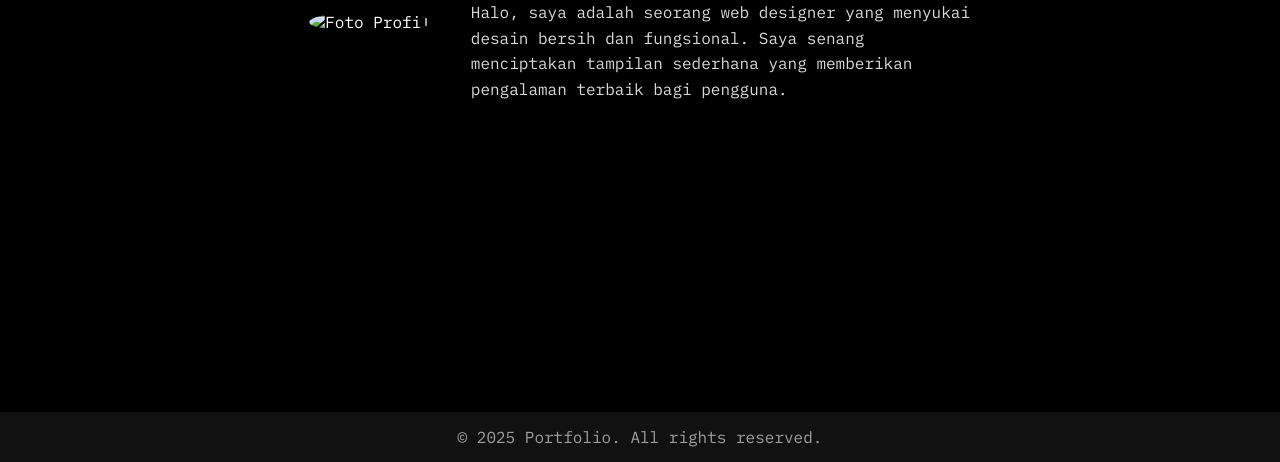
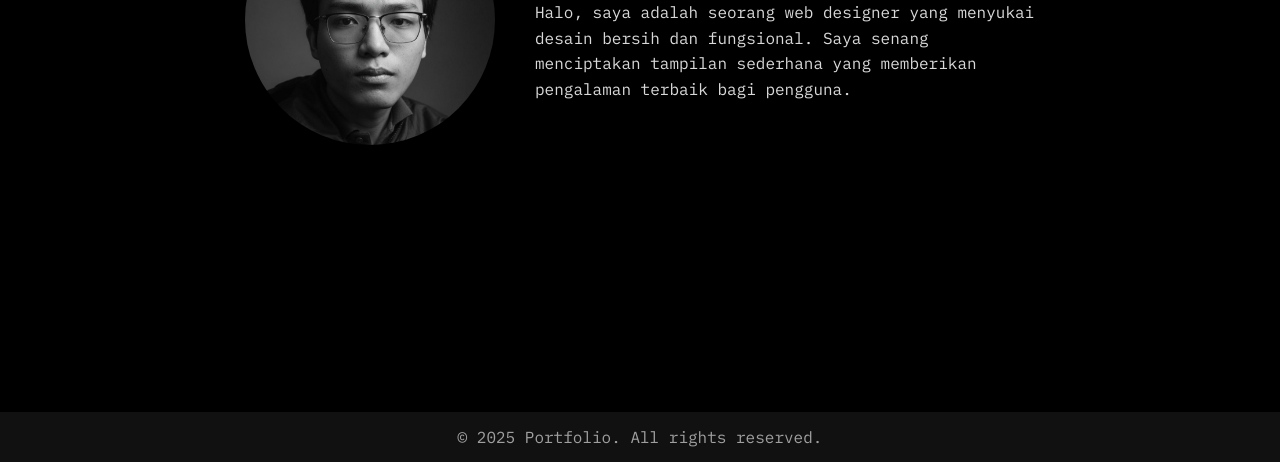
Before and after one commit to Taqwa21/taqwarmdn, a plain HTML site: page index.html in a window 1280 px wide. Shown: the part 428-890 px from the top of the page. Drawn offline with Linux system fonts and the light colour scheme.

```diff
--- a/index.html
+++ b/index.html
@@ -120,7 +120,7 @@
   <main>
     <div class="content">
       <div class="profile">
-        <img src="/image/pp.jpg" alt="Foto Profil">
+        <img src="/image/profile.jpg" alt="Foto Profil">
       </div>
       <div class="intro">
         <h1>Taqwa Amni Ramadhan</h1>
```
